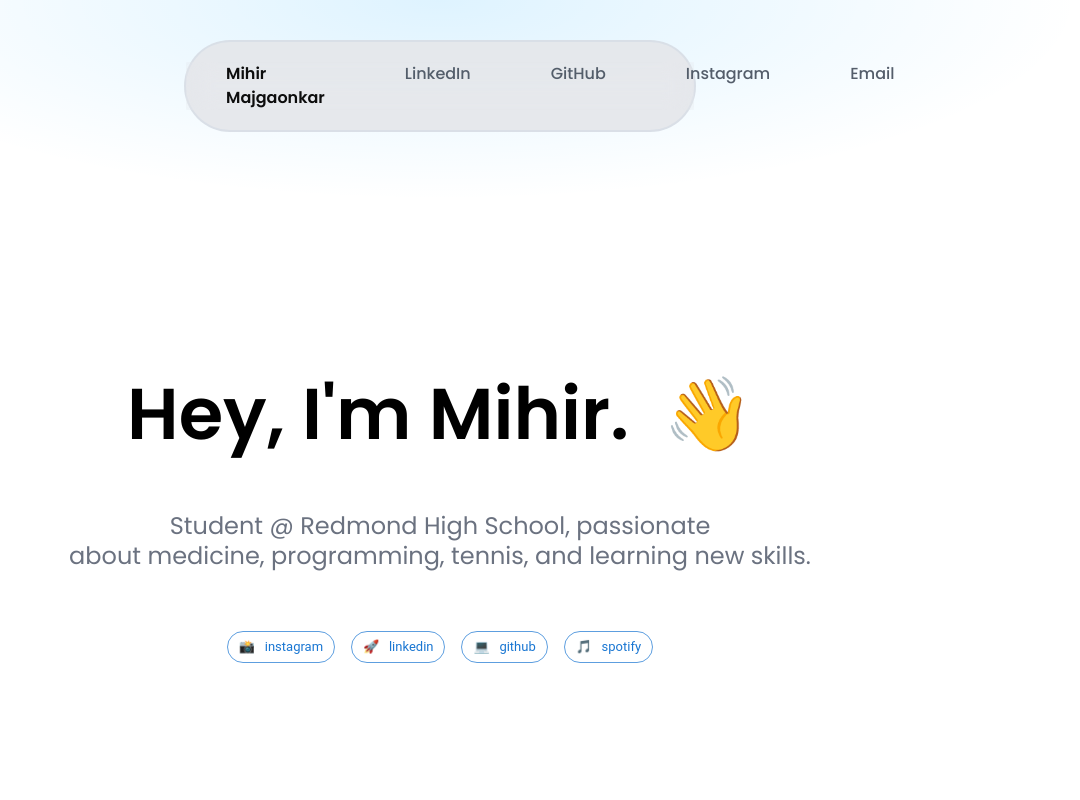
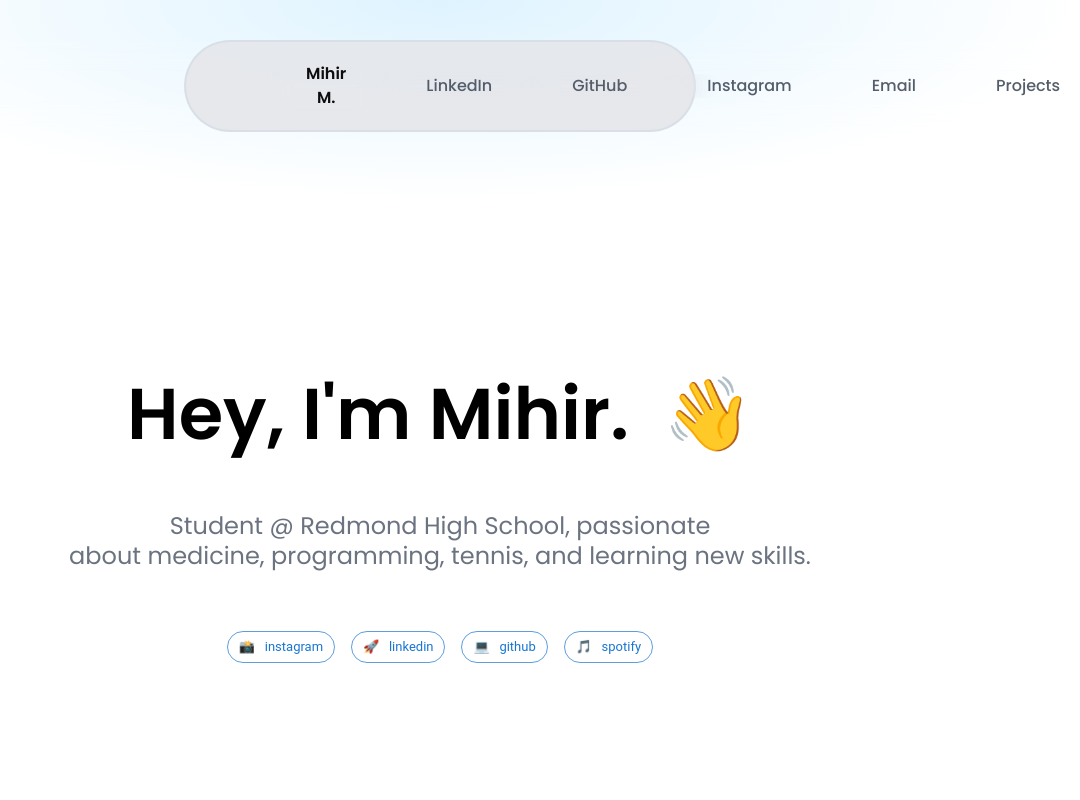
Before and after one commit to FishoGithub/personal_portfolio, a React (Vite) app: page / in a window 1280 px wide. Shown: the top 800 px of the page, without its empty margins (200-1280 px from the left). Built offline with nearby package versions, Linux system fonts and the light colour scheme.

Commit message:
edited navbar contents

```diff
--- a/src/components/Navbar.jsx
+++ b/src/components/Navbar.jsx
@@ -4,11 +4,11 @@ import React from 'react'
 const Navbar = () => {
   return (
     <div className='fixed top-0 left-0 right-0 z-10 '>
-        <div className=''>
-            <nav className=" mb-10 py-5 mx-96 items-center bg-gray-200 opacity-95 my-10 rounded-full border-slate-300 border-2 border-solid border-opacity-50">
-                <div className="position: relative flex backdrop-blur-md">
+        <div className='backdrop-blur-md'>
+            <nav className=" mb-10 py-5 mx-96 items-center bg-gray-200 opacity-95 my-10 rounded-full border-slate-300 border-2 border-solid border-opacity-50 ">
+                <div className="position: relative flex  mx-20 text-center items-center ">
                     {/* <a href='.'><img src='/src/assets/mihir_logo.png' className='max-w-14 opacity-100'/></a> */}
-                    <a href='.' className='w-fit position: relative font-semibold flex gap-x-5 px-10 backdrop-blur-md'>Mihir Majgaonkar</a>
+                    <a href='.' className='w-fit position: relative font-semibold flex gap-x-5 backdrop-blur-md px-10'>Mihir M.</a>
 
 
                         <a href='.' className='position: relative font-medium flex gap-x-5 px-10 text-gray-600 backdrop-blur-md' >LinkedIn</a>
@@ -19,6 +19,8 @@ const Navbar = () => {
 
                         <a href='.' className='position: relative font-medium flex gap-x-5 px-10 text-gray-600 backdrop-blur-md' >Email</a>
 
+                        <a href='.' className='position: relative font-medium flex gap-x-5 px-10 text-gray-600 backdrop-blur-md' >Projects</a>
+
                 </div>
             </nav>
         </div>
```
